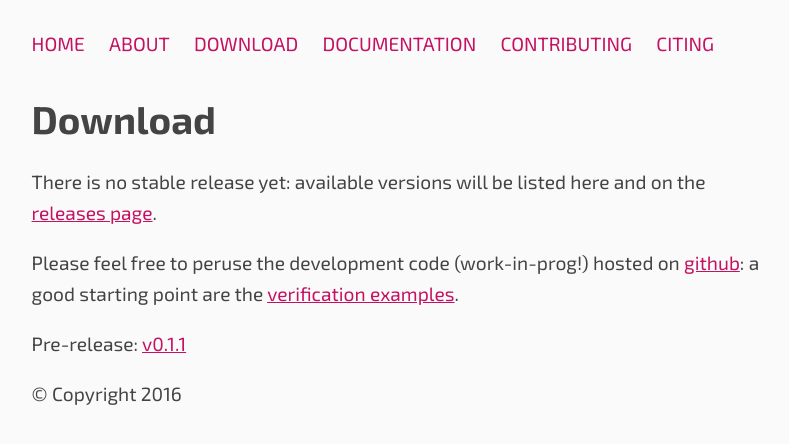
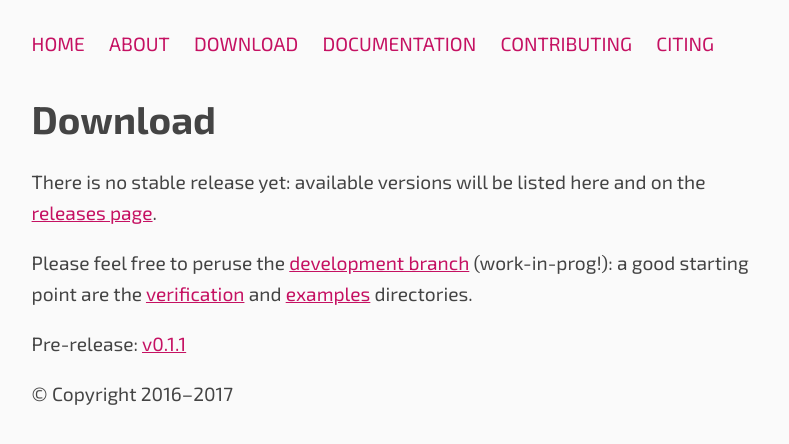
Before and after one commit to PoliHydra/polihydra.github.io, a Jekyll site: the page built from download.md, in a window 1280 px wide. Shown: the top 444 px of the page, without its empty margins (122-911 px from the left). Built offline with Jekyll 4.4.1, drawn with Linux system fonts in a browser that asks for light colours.

Commit message:
download page has a reference to the devel branch

```diff
--- a/_includes/footer.html
+++ b/_includes/footer.html
@@ -1,3 +1,3 @@
 <footer class="site-footer">
-© Copyright 2016
+© Copyright 2016–2017
 </footer>
--- a/download.md
+++ b/download.md
@@ -17,10 +17,12 @@ There is no stable release yet:
 available versions will be listed here and on the
 [releases page](https://github.com/PoliHydra/hydra/releases).
 
-Please feel free to peruse the development code (work-in-prog!) hosted on
-[github](https://github.com/PoliHydra/hydra): a good starting point are the
-[verification examples](
-https://github.com/PoliHydra/hydra/tree/master/verification).
+Please feel free to peruse the [development
+branch](https://github.com/PoliHydra/hydra/tree/devel)
+(work-in-prog!): a good starting point are the
+[verification](https://github.com/PoliHydra/hydra/tree/devel/verification)
+and [examples](https://github.com/PoliHydra/hydra/tree/devel/examples)
+directories.
 
 Pre-release:
 [v0.1.1](https://github.com/PoliHydra/hydra/releases/tag/v0.1.1)
```
Also changed, not shown: citing.md (+2 -2 lines), Gemfile.lock.
